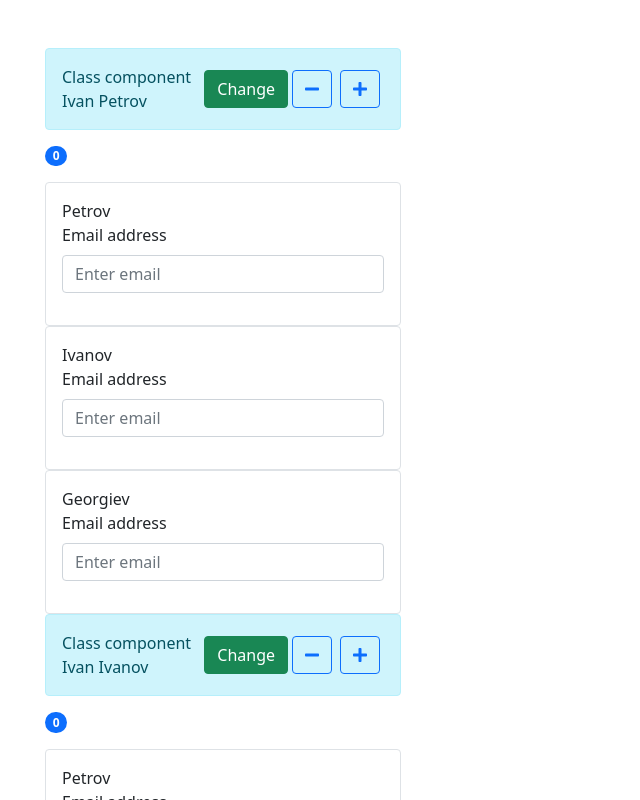
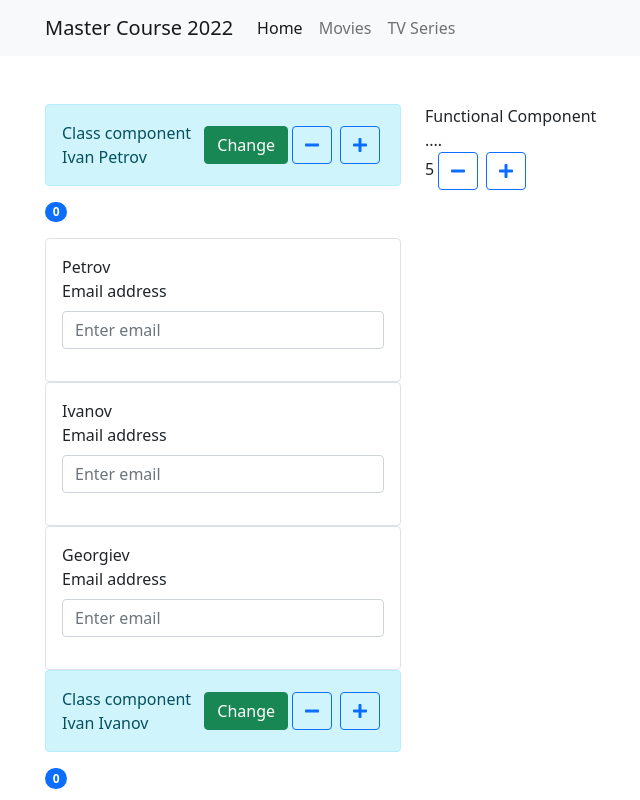
Before and after one commit to AlexanderPPetrov/jsfe-2022, a React (Create React App) app: page / in a window 1280 px wide. Shown: the top 800 px of the page, without its empty margins (37-677 px from the left). Built offline with nearby package versions, Linux system fonts and the light colour scheme.

Commit message:
router config and axios added

```diff
--- a/package.json
+++ b/package.json
@@ -9,10 +9,12 @@
     "@testing-library/jest-dom": "^5.16.1",
     "@testing-library/react": "^12.1.2",
     "@testing-library/user-event": "^13.5.0",
+    "axios": "^0.24.0",
     "bootstrap": "^5.1.3",
     "react": "^17.0.2",
     "react-bootstrap": "^2.1.0",
     "react-dom": "^17.0.2",
+    "react-router-bootstrap": "^0.26.0",
     "react-router-dom": "^6.2.1",
     "react-scripts": "5.0.0",
     "sass": "^1.47.0",
--- a/src/App.js
+++ b/src/App.js
@@ -1,17 +1,55 @@
-import ClassComponent from "./components/ClassComponent";
-import { Container, Row, Col } from 'react-bootstrap';
+import { Container, Row } from 'react-bootstrap';
+import NavBar from "./components/navbar/NavBar";
+import Home from "./pages/Home";
+import Movies from "./pages/Movies";
+import TVSeries from "./pages/TVSeries";
+
+import {
+  BrowserRouter as Router,
+  Routes,
+  Route,
+} from "react-router-dom";
+
+const routes = [
+  {
+    path: '/',
+    component: <Home/>,
+    exact: true,
+  },
+  {
+    path: 'movies',
+    component: <Movies/>,
+  },
+  {
+    path: 'tvseries',
+    component: <TVSeries/>,
+  }
+]
 
 function App() {
+
+  const getRoutes = () => {
+    return routes.map((route, index) => {
+      return <Route
+        key={index}
+        exact={route.exact}
+        path={route.path}
+        element={route.component}
+        />
+    })
+  }
+
   return (
-    <Container>
-      <Row className="mt-5">
-        <Col md={4}>
-          <ClassComponent lastName="Petrov"/>
-          <ClassComponent lastName="Ivanov"/>
-          <ClassComponent lastName="Georgiev"/>
-        </Col>
-      </Row>
-    </Container>
+    <Router>
+      <NavBar/>
+      <Container>
+        <Row className="mt-5">
+          <Routes>
+            {getRoutes()}
+          </Routes>
+        </Row>
+      </Container>
+  </Router>
   );
 }
 
--- /dev/null
+++ b/src/components/FunctionalComponent.js
@@ -0,0 +1,38 @@
+import { useState, useEffect } from 'react';
+import { Button } from "react-bootstrap";
+import { FontAwesomeIcon } from '@fortawesome/react-fontawesome';
+import { faPlus, faMinus } from '@fortawesome/free-solid-svg-icons';
+
+const FunctionalComponent = (props) => {
+
+    const [count, setCount] = useState(0);
+
+    useEffect(() => {
+        console.log('component rendered');
+        setCount(5);
+    }, []);
+
+    function increment() {
+        setCount(count + 1)
+    }
+
+    function decrement() {
+        setCount(count - 1)
+    }
+
+    return <div>
+        Functional Component {props.name}
+        {props.children}
+        {count}
+        <Button variant="outline-primary mx-1"
+                onClick={decrement}>
+                <FontAwesomeIcon icon={faMinus}/>
+        </Button>
+        <Button variant="outline-primary mx-1"
+                onClick={increment}>
+            <FontAwesomeIcon icon={faPlus} />
+        </Button>
+    </div>
+}
+
+export default FunctionalComponent;
--- /dev/null
+++ b/src/components/navbar/NavBar.js
@@ -0,0 +1,28 @@
+import {Navbar, Container, Nav} from "react-bootstrap";
+import { LinkContainer } from 'react-router-bootstrap'
+
+function NavBar () {
+    return (
+        <Navbar bg="light" expand="lg">
+        <Container>
+            <Navbar.Brand href="#home">Master Course 2022</Navbar.Brand>
+            <Navbar.Toggle aria-controls="basic-navbar-nav" />
+            <Navbar.Collapse id="basic-navbar-nav">
+            <Nav className="me-auto">
+                <LinkContainer to="/">
+                    <Nav.Link href="/">Home</Nav.Link>
+                </LinkContainer>
+                <LinkContainer to="/movies">
+                    <Nav.Link href="/movies">Movies</Nav.Link>
+                </LinkContainer>
+                <LinkContainer to="/tvseries">
+                    <Nav.Link href="/tvseries">TV Series</Nav.Link>
+                </LinkContainer>
+            </Nav>
+            </Navbar.Collapse>
+        </Container>
+        </Navbar>
+    )
+}
+
+export default NavBar;
--- /dev/null
+++ b/src/pages/Home.js
@@ -0,0 +1,22 @@
+import ClassComponent from "../components/ClassComponent";
+import { Col } from 'react-bootstrap';
+import FunctionalComponent from '../components/FunctionalComponent';
+
+function Home() {
+  return (
+    <>
+        <Col md={4}>
+          <ClassComponent lastName="Petrov"/>
+          <ClassComponent lastName="Ivanov"/>
+          <ClassComponent lastName="Georgiev"/>
+        </Col>
+        <Col md={4}>
+          <FunctionalComponent>
+            <div>....</div>
+          </FunctionalComponent>
+        </Col>
+  </>
+  );
+}
+
+export default Home;
--- /dev/null
+++ b/src/pages/Movies.js
@@ -0,0 +1,36 @@
+import axios from 'axios';
+import {useState, useEffect} from "react";
+import {Alert} from "react-bootstrap";
+
+function Movies(props) {
+    const [movies, setMovies] = useState([]);
+
+    const fetchMovies = () => {
+        axios.get('https://reactnative.dev/movies.json')
+        .then(response => {
+            setMovies(response.data.movies);
+        })
+    }
+
+    useEffect(() => {
+        fetchMovies();
+    }, []);
+
+    const renderMovies = () => {
+        return movies.map(movie => {
+            return <Alert
+                key={movie.id}
+                variant="info"
+                className="d-flex align-items-center">
+                {movie.title}
+            </Alert>
+        })
+    }
+
+    return (
+        <div>
+            {renderMovies()}
+        </div>
+    )
+}
+export default Movies;
--- /dev/null
+++ b/src/pages/TVSeries.js
@@ -0,0 +1,6 @@
+function TVSeries(props) {
+    return (
+        <div>TVSeries</div>
+    )
+}
+export default TVSeries;
```
Also changed, not shown: 1 other file (tests, documents, lock files or other folders).
